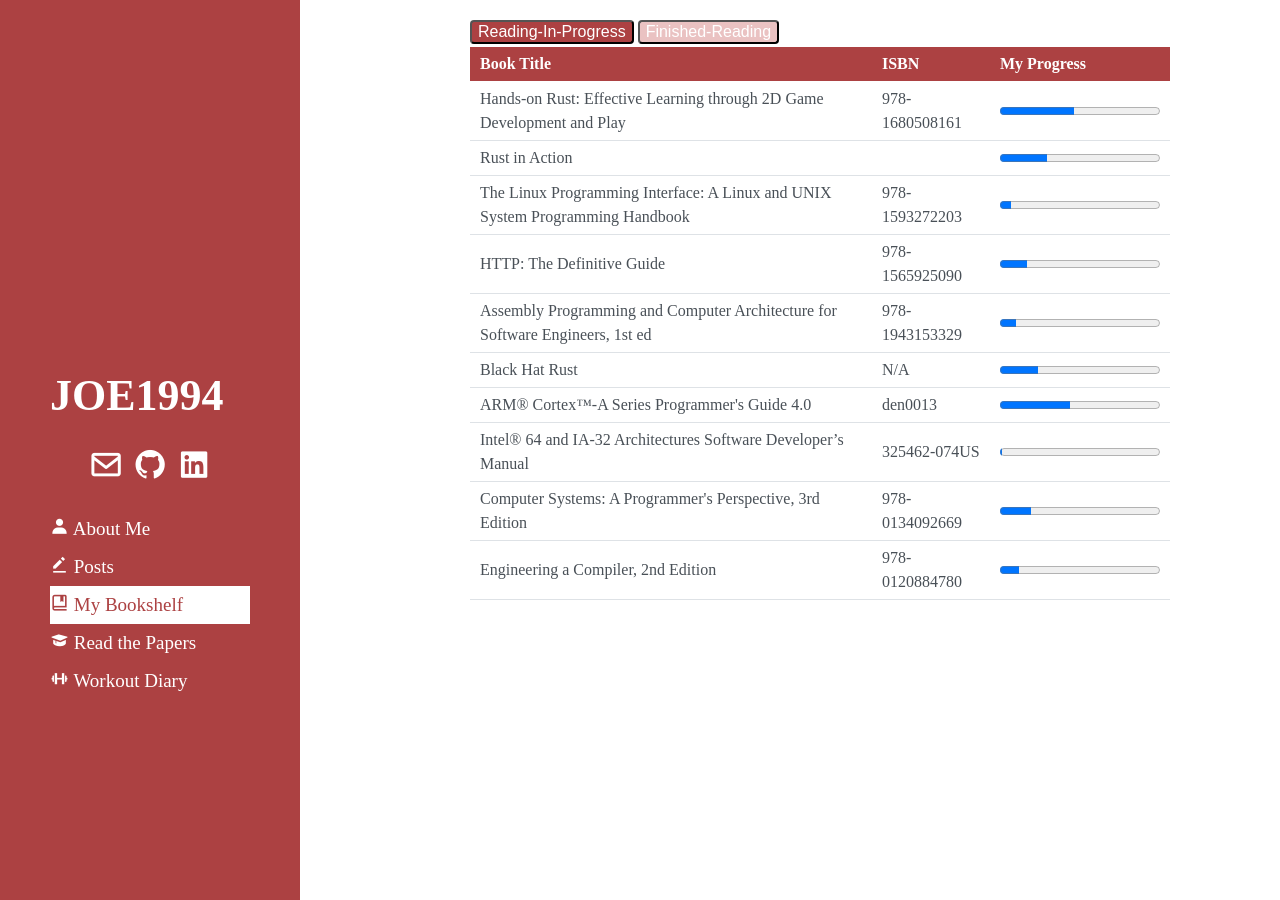
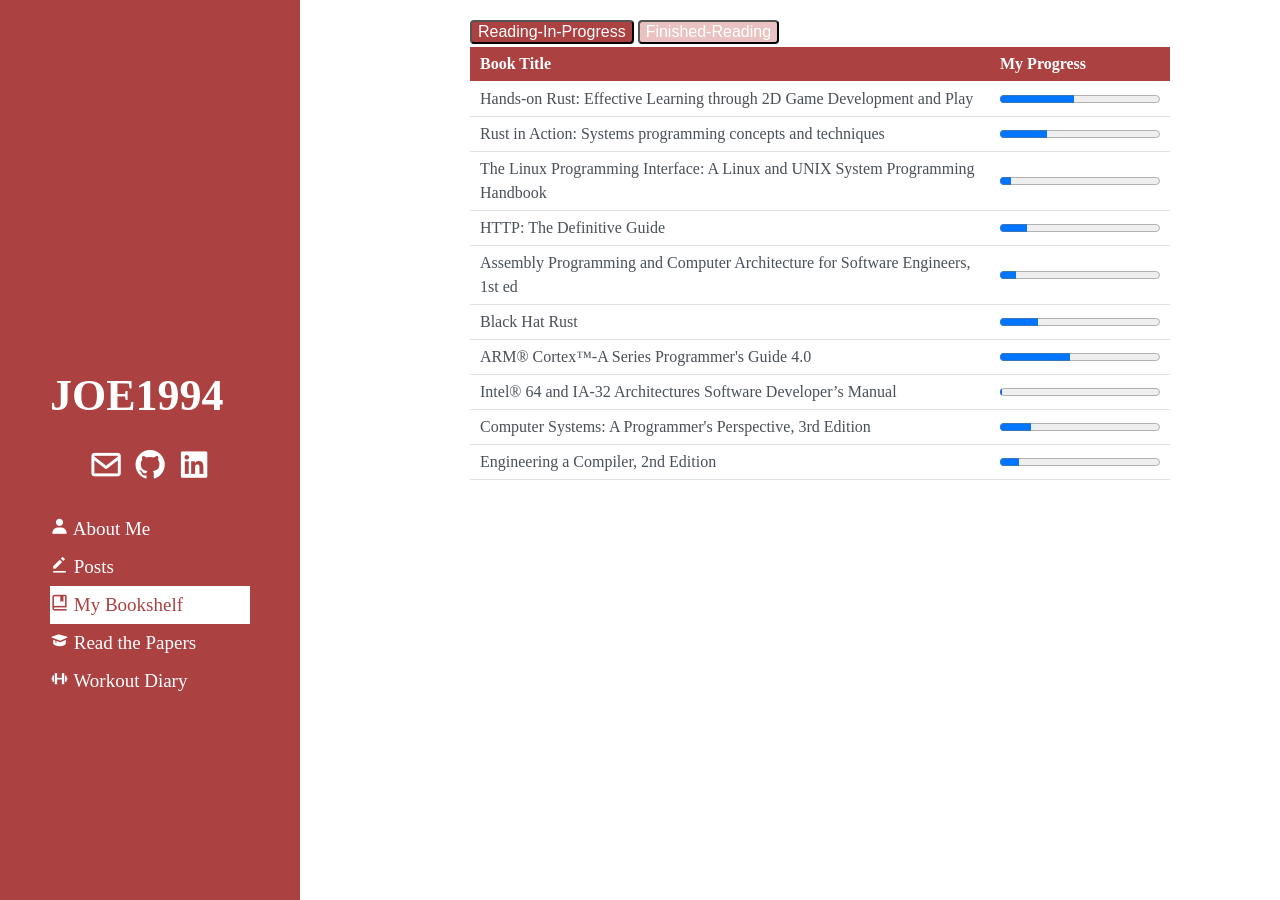
Before and after one commit to JOE1994/JOE1994.github.io, a Jekyll site: the page built from bookshelf.html, in a window 1280 px wide. Built offline with Jekyll 4.4.1, drawn with Linux system fonts in a browser that asks for light colours; some web fonts are replaced.

Commit message:
[book] remove isbn columns

```diff
--- a/_data/bookshelf_done.yml
+++ b/_data/bookshelf_done.yml
@@ -1,6 +1,5 @@
 # Book rating range: [1, 5] stars
 
 - name: "12 Rules for Life: An Antidote to Chaos"
-  isbn: 978-0345816023
   finished_date: '2023-03-17'
   rating: 🌟🌟🌟🌟
--- a/_data/bookshelf_still_reading.yml
+++ b/_data/bookshelf_still_reading.yml
@@ -1,49 +1,41 @@
 - name: 'Hands-on Rust: Effective Learning through 2D Game Development and Play'
-  isbn: 978-1680508161
   progress: 224
   tot_pages: 478
 
-- name: 'Rust in Action'
-  isbn: ''
+- name: 'Rust in Action: Systems programming concepts and techniques'
   progress: 135
   tot_pages: 457
 
 - name: 'The Linux Programming Interface: A Linux and UNIX System Programming Handbook'
-  isbn: 978-1593272203
   progress: 107
   tot_pages: 1556
 
 - name: 'HTTP: The Definitive Guide'
-  isbn: 978-1565925090
   progress: 102
   tot_pages: 596
 
 - name: 'Assembly Programming and Computer Architecture for Software Engineers, 1st ed'
-  isbn: 978-1943153329
   progress: 30
   tot_pages: 297
 
 - name: 'Black Hat Rust'
-  isbn: 'N/A'
   progress: 87
   tot_pages: 358
 
 - name: "ARM® Cortex™-A Series Programmer's Guide 4.0"
-  isbn: 'den0013'
+  version: 'den0013'
   progress: 186
   tot_pages: 421
 
 - name: "Intel® 64 and IA-32 Architectures Software Developer’s Manual"
-  isbn: '325462-074US'
+  version: '325462-074US'
   progress: 72
   tot_pages: 5106
 
 - name: "Computer Systems: A Programmer's Perspective, 3rd Edition"
-  isbn: 978-0134092669
   progress: 221
   tot_pages: 1122
 
 - name: "Engineering a Compiler, 2nd Edition"
-  isbn: 978-0120884780
   progress: 99
   tot_pages: 825
--- a/bookshelf.html
+++ b/bookshelf.html
@@ -15,7 +15,6 @@ layout: default
     <thead>
         <tr>
             <th>Book Title</th>
-            <th>ISBN</th>
             <th>My Progress</th>
         </tr>
     </thead>
@@ -24,7 +23,6 @@ layout: default
 {% for book in site.data.bookshelf_still_reading %}
     <tr>
         <td>{{ book.name }}</td>
-        <td>{{ book.isbn }}</td>
         <td><progress value="{{ book.progress }}" max="{{ book.tot_pages }}"></progress></td>
     </tr>
 {% endfor %}
@@ -35,7 +33,6 @@ layout: default
     <thead>
         <tr>
             <th>Book Title</th>
-            <th>ISBN</th>
             <th>Finished Date</th>
             <th>My Rating</th>
         </tr>
@@ -45,7 +42,6 @@ layout: default
 {% for book in site.data.bookshelf_done %}
     <tr>
         <td>{{ book.name }}</td>
-        <td>{{ book.isbn }}</td>
         <td>{{ book.finished_date }}</td>
         <td>{{ book.rating }}</td>
     </tr>
```
